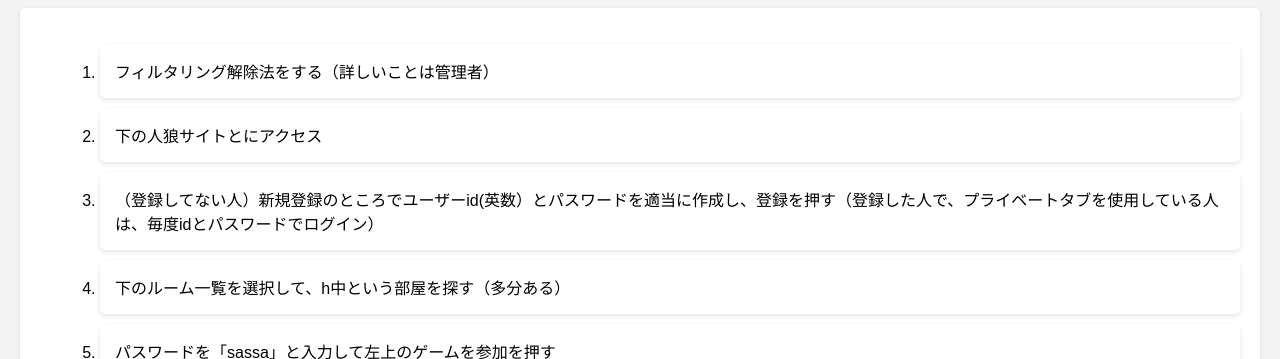
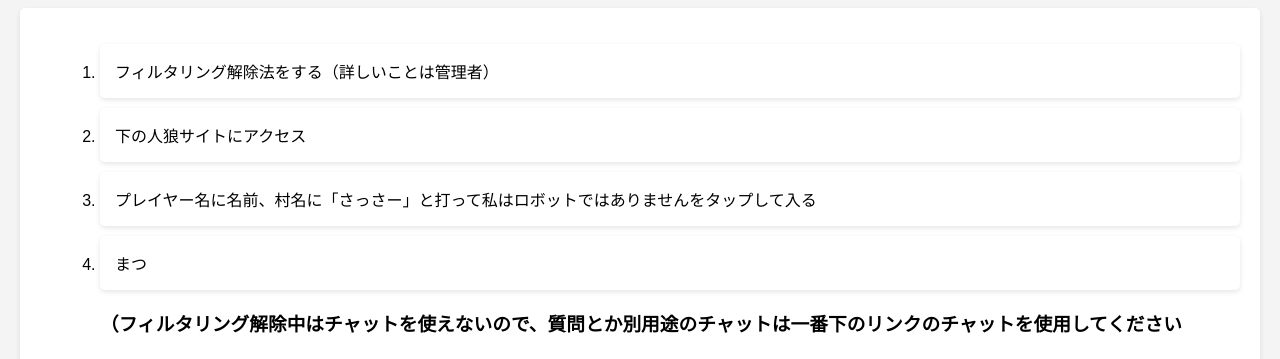
Before and after one commit to sassa12345/sassa1, a plain HTML site: page index.html in a window 1280 px wide. Shown: the part 101-460 px from the top of the page. Drawn offline with Linux system fonts and the light colour scheme.

Commit message:
Update index.html

```diff
--- a/index.html
+++ b/index.html
@@ -55,11 +55,10 @@
 
                         <li>フィルタリング解除法をする（詳しいことは管理者）</li>
 
-<li>下の人狼サイトとにアクセス</li>
+<li>下の人狼サイトにアクセス</li>
 
-<li>（登録してない人）新規登録のところでユーザーid(英数）とパスワードを適当に作成し、登録を押す（登録した人で、プライベートタブを使用している人は、毎度idとパスワードでログイン）</li>
-            <li>下のルーム一覧を選択して、h中という部屋を探す（多分ある）</li>
-                        <li>パスワードを「sassa」と入力して左上のゲームを参加を押す</li>
+<li>プレイヤー名に名前、村名に「さっさー」と打って私はロボットではありませんをタップして入る</li>
+
                                     <li>まつ</li>
             <h3>（フィルタリング解除中はチャットを使えないので、質問とか別用途のチャットは一番下のリンクのチャットを使用してください</h3>
 
@@ -71,7 +70,7 @@
     <h1>人狼サイト</h1>
     <ul>
 
-        <li><a href="https://jinrou.uhyohyo.net/" target="_blank">1</a></li>
+        <li><a href="https://zinro.net/m/room_in.php" target="_blank">1</a></li>
 
     </ul>
         <h1>仮チャット</h1>
```
